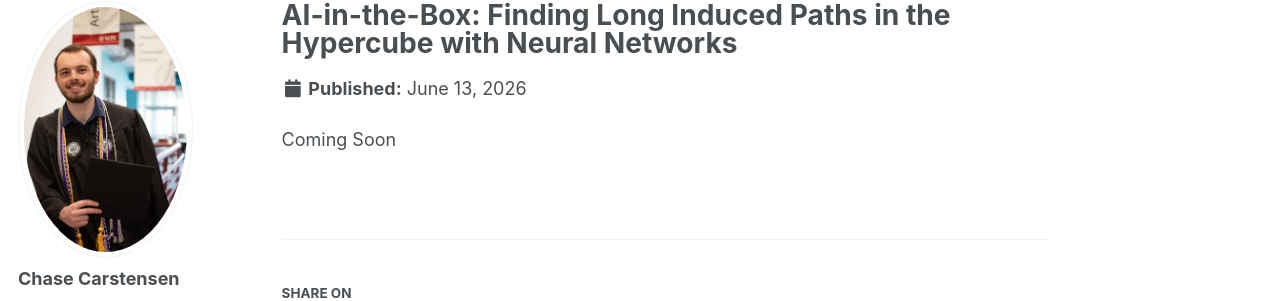
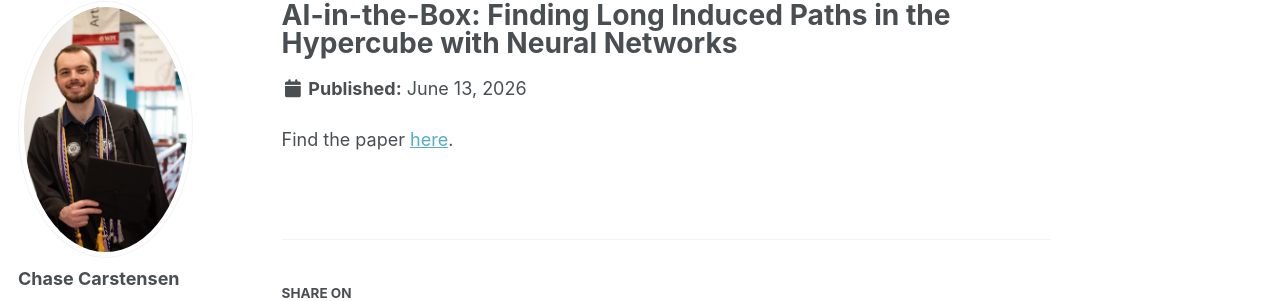
Before and after one commit to chase12803/chase12803.github.io, a Jekyll site: the page built from _projects/26ay-mqp.md, in a window 1280 px wide. Shown: the part 98-399 px from the top of the page. Built offline with Jekyll 4.4.1, drawn with Linux system fonts in a browser that asks for light colours; some web fonts are replaced.

Commit message:
added mqp report

```diff
--- a/_projects/26ay-mqp.md
+++ b/_projects/26ay-mqp.md
@@ -4,4 +4,4 @@ excerpt: "<strong>Advisors: Prof. Daniel Reichman and Prof. Gábor Sárközy, <e
 collection: projects
 ---
 
-Coming Soon
+Find the paper [here](./mqp_report.pdf).
```
Also changed, not shown: 1 other file.
